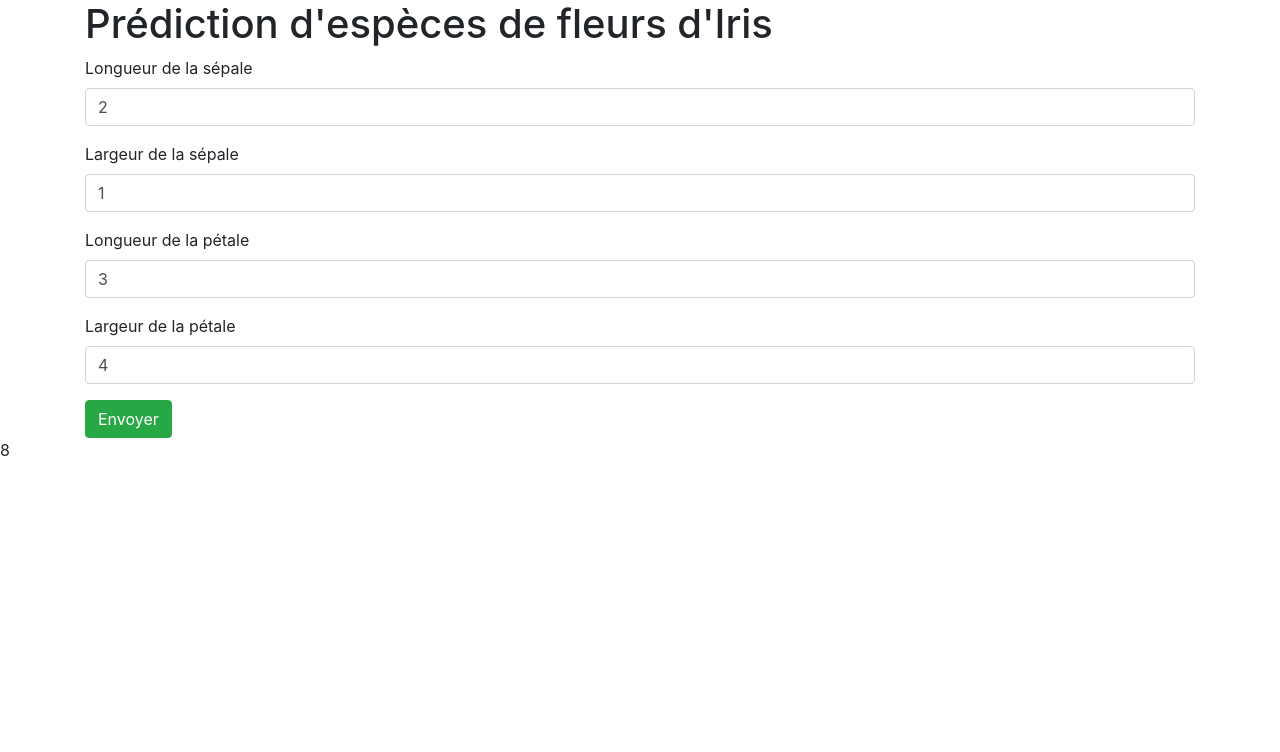
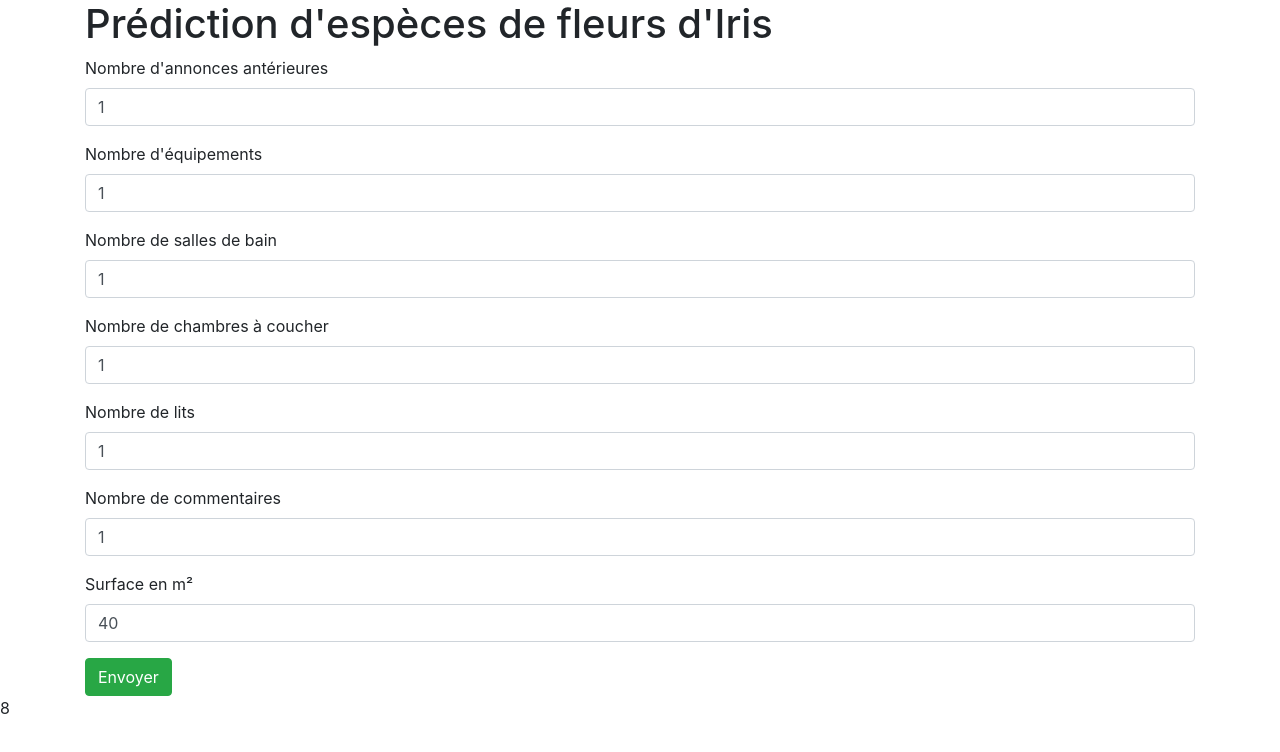
Before and after one commit to SamyClementz/SitewebCentrale, an Angular app in the folder Frontend/: page / in a window 1280 px wide. Shown: the top 752 px of the page. Built offline with nearby package versions, Linux system fonts and the light colour scheme.

Commit message:
Ajout des variables

```diff
--- a/Frontend/src/app/iris/iris.component.html
+++ b/Frontend/src/app/iris/iris.component.html
@@ -3,35 +3,59 @@
   <h1>Prédiction d'espèces de fleurs d'Iris </h1>
   <form>
     <div class="form-group">
-      <label for="sepalLength">Longueur de la sépale</label>
-      <input type="number" class="form-control" id="sepalLength"
+      <label for="host_listings_count">Nombre d'annonces antérieures</label>
+      <input type="number" class="form-control" id="host_listings_count"
       required
-      step="0.01"
-      [(ngModel)]="iris.sepalLength" name="sepalLength">
+      step="1"
+      [(ngModel)]="iris.host_listings_count" name="host_listings_count">
     </div>
 
     <div class="form-group">
-      <label for="sepalWidth">Largeur de la sépale</label>
-      <input type="number" class="form-control" id="sepalWidth"
+      <label for="accommodates">Nombre d'équipements</label>
+      <input type="number" class="form-control" id="accommodates"
       required
-      step="0.01"
-      [(ngModel)]="iris.sepalWidth" name="sepalWidth">
+      step="1"
+      [(ngModel)]="iris.accommodates" name="accommodates">
     </div>
 
     <div class="form-group">
-      <label for="petalLength">Longueur de la pétale</label>
-      <input type="number" class="form-control" id="petalLength"
+      <label for="bathrooms">Nombre de salles de bain</label>
+      <input type="number" class="form-control" id="bathrooms"
       required
-      step="0.01"
-      [(ngModel)]="iris.petalLength" name="petalLength">
+      step="1"
+      [(ngModel)]="iris.bathrooms" name="bathrooms">
     </div>
 
     <div class="form-group">
-      <label for="petalWidth">Largeur de la pétale</label>
-      <input type="number" class="form-control" id="petalWidth"
+      <label for="bedrooms">Nombre de chambres à coucher</label>
+      <input type="number" class="form-control" id="bedrooms"
       required
-      step="0.01"
-      [(ngModel)]="iris.petalWidth" name="petalWidth">
+      step="1"
+      [(ngModel)]="iris.bedrooms" name="bedrooms">
+    </div>
+
+    <div class="form-group">
+      <label for="beds">Nombre de lits</label>
+      <input type="number" class="form-control" id="beds"
+      required
+      step="1"
+      [(ngModel)]="iris.beds" name="beds">
+    </div>
+
+    <div class="form-group">
+      <label for="number_of_reviews">Nombre de commentaires</label>
+      <input type="number" class="form-control" id="number_of_reviews"
+      required
+      step="1"
+      [(ngModel)]="iris.number_of_reviews" name="number_of_reviews">
+    </div>
+
+    <div class="form-group">
+      <label for="metres">Surface en m²</label>
+      <input type="metres" class="form-control" id="metres"
+      required
+      step="1"
+      [(ngModel)]="iris.metres" name="metres">
     </div>
 
     <button type="submit" class="btn btn-success" (click)="predict()">Envoyer</button>
--- a/Frontend/src/app/iris/iris.component.ts
+++ b/Frontend/src/app/iris/iris.component.ts
@@ -12,20 +12,29 @@ export class IrisComponent implements OnInit {
   espece: Espece = { species: 8 };
 
   iris: Iris = {
-    "sepalLength":2,
-    "sepalWidth":1,
-    "petalLength":3,
-    "petalWidth":4,
+    host_listings_count:  1,
+    accommodates:  1,
+    bathrooms:  1,
+    bedrooms:  1,
+    beds:  1,
+    number_of_reviews:  1,
+    metres:  40,
+    neighbourhood_cleansed: "test",
+
+    property_type: "test",
+
+    room_type: "test",
+    bed_type: "test",
+
+    amenities: []
   };
   constructor(private irisService: IrisService) { }
 
   ngOnInit() {
   }
 
-  public predict() {
-    this.irisService.predict(this.iris).subscribe((espece) => {
-        this.espece = espece;
-    });
-  }
-
+  // public predict() {
+  //  this.irisService.predict(this.iris).subscribe((espece) => {
+  //      this.espece = espece;
+  //  });
 }
```
Also changed, not shown: Frontend/src/app/Iris.ts (+7 -7 lines).
